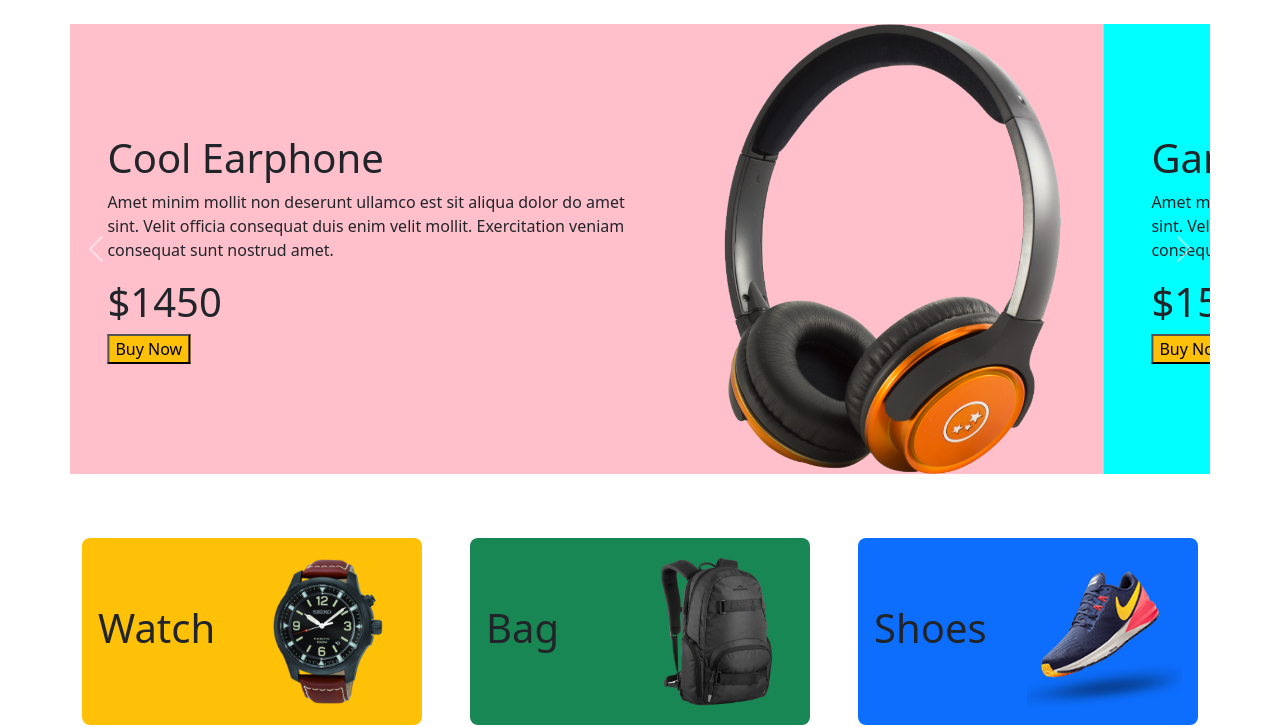
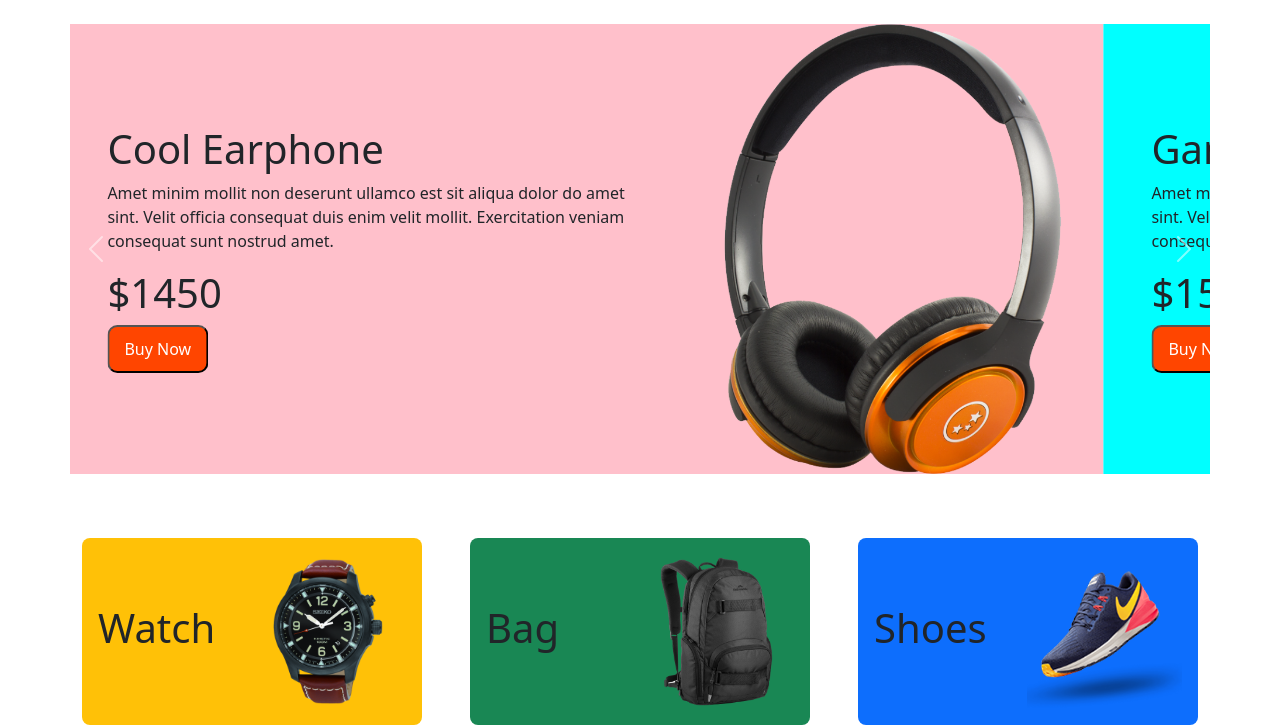
Before and after one commit to rifat136/panada-ecommerce, a plain HTML site: page index.html in a window 1280 px wide. Shown: the part 74-801 px from the top of the page. Drawn offline with nearby package versions, Linux system fonts and the light colour scheme.

Commit message:
button-chnage

```diff
--- a/index.html
+++ b/index.html
@@ -60,7 +60,7 @@
                                Exercitation veniam consequat sunt nostrud amet.
                        </p>
                        <h1>$1450</h1>
-                       <button type="button" class="bg bg-warning"> Buy Now</button>
+                       <button type="button" class="caro-btn"> Buy Now</button>
                   </div>
 
               </div>
@@ -83,7 +83,7 @@
                                Exercitation veniam consequat sunt nostrud amet.
                        </p>
                        <h1>$1500</h1>
-                       <button type="button" class="bg bg-warning"> Buy Now</button>
+                       <button type="button" class="caro-btn"> Buy Now</button>
                   </div>
 
               </div>
@@ -106,7 +106,7 @@
                                Exercitation veniam consequat sunt nostrud amet.
                        </p>
                        <h1>$2050</h1>
-                       <button type="button" class="bg bg-warning"> Buy Now</button>
+                       <button type="button" class="caro-btn"> Buy Now</button>
                   </div>
 
               </div>
--- a/style.css
+++ b/style.css
@@ -10,6 +10,17 @@ header{
 
     background-color: pink;
 }
+.caro-btn{
+    background-color: orangered;
+    font-weight: 200px;
+    color: white;
+    padding-left: 15px;
+    padding-right: 15px;
+    padding-top: 10px;
+    padding-bottom: 10px;
+    border-radius: 10px;
+}
+
 #caro-2{
     background-color: aqua;
 }
```
